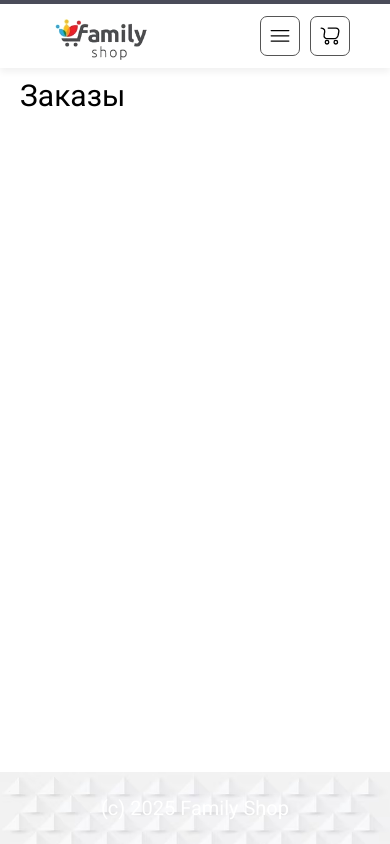
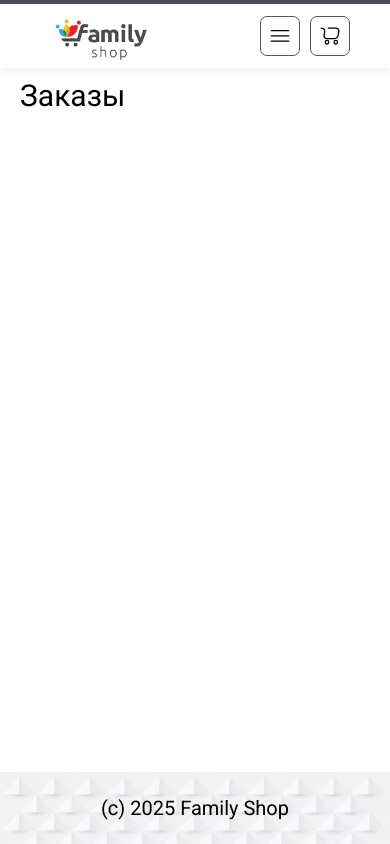
Before and after one commit to zugerzig/web-exam, a website with bundled scripts: page orders.html in a window 390 px wide. Built offline with nearby package versions, Linux system fonts and the light colour scheme; no server answers.

Commit message:
changed colours footer

```diff
--- a/index.css
+++ b/index.css
@@ -109,7 +109,7 @@
 }
 
 .footer {
-    color: #fff;
+    color: black;
     display: flex;
     align-items: center;
     justify-content: center;
--- a/orders.css
+++ b/orders.css
@@ -296,6 +296,7 @@ display: block;
 
     .footer {
         font-size: 14px;
+        color: black;
     }
 
     .modal__subtitle {
```
